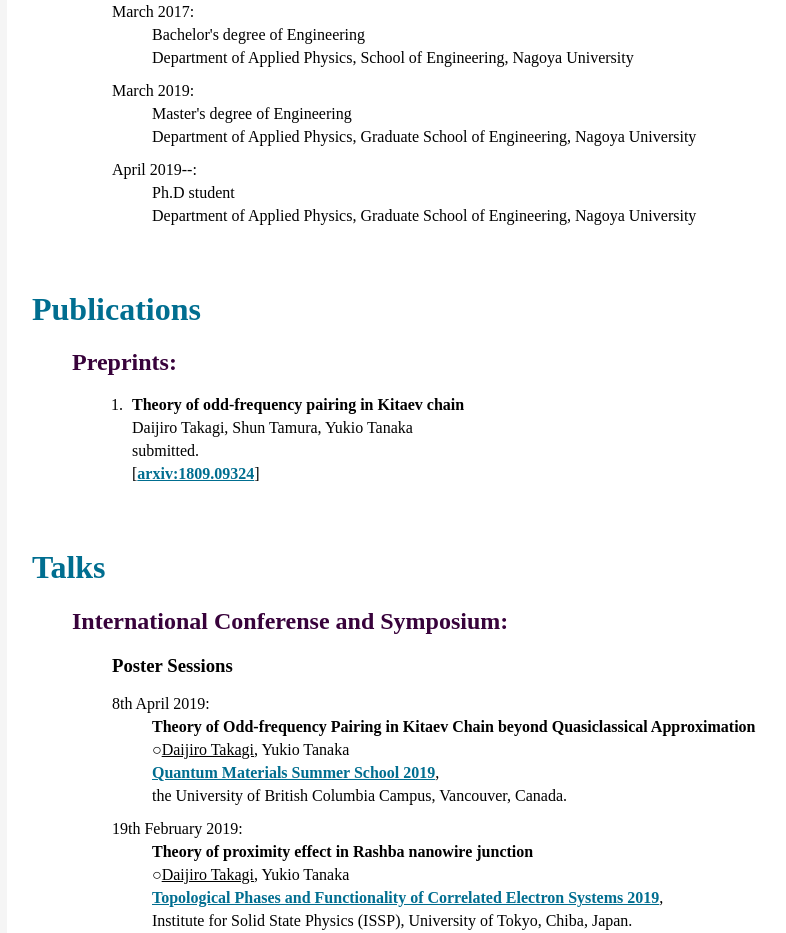
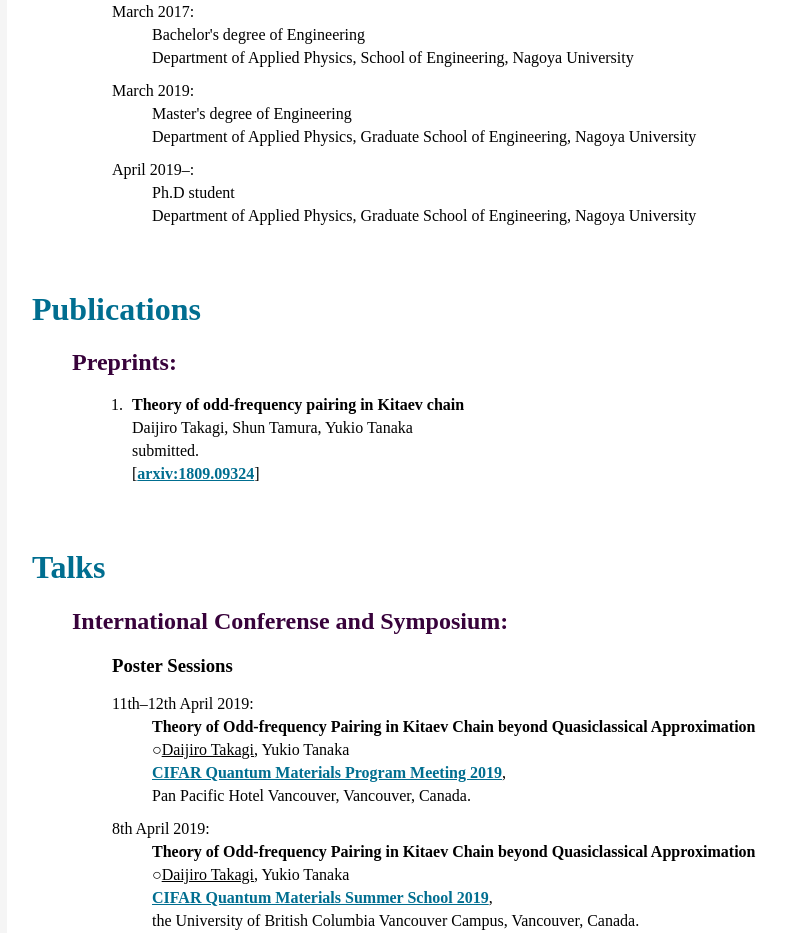
Before and after one commit to d-j-takagi/d-j-takagi.github.io, a plain HTML site: page eng/index.html in a window 1280 px wide. Shown: the part 1056-1989 px from the top of the page, without its empty margins (57-843 px from the left). Drawn offline with Linux system fonts and the light colour scheme.

Commit message:
update schedule

```diff
--- a/eng/index.html
+++ b/eng/index.html
@@ -37,7 +37,7 @@
         <div class="container">
             <div class="main">
                 <div class="name">
-                    <p class="update">Last update date: 10th April 2019</p>
+                    <p class="update">Last update date: 23rd April 2019</p>
                     <h2 class="engjp">English &emsp; <a href="../" class="exlink">Japanese</a></h2>
                     <h1 class="localruby" id="00">
                         たかぎ だいじろう
@@ -90,7 +90,7 @@
                                 <li class="cveng">Master's degree of Engineering</li>
                                 <li class="cveng">Department of Applied Physics, Graduate School of Engineering, Nagoya University</li>
                             </ul>
-                        <li class="cvdateeng">April 2019--:</li>
+                        <li class="cvdateeng">April 2019&ndash;:</li>
                         <ul class="listnone">
                         <li class="cveng">Ph.D student</li>
                         <li class="cveng">Department of Applied Physics, Graduate School of Engineering, Nagoya University</li>
@@ -115,12 +115,19 @@
                         <li><h2 class="local">International Conferense and Symposium:</h2></li>
                         <ul class="listnone">
                         <p><h3 class="poster_oral">Poster Sessions</h3></p>
+                        <li class="date">11th&ndash;12th April 2019:</li>
+                        <ul class="listnone">
+                            <li><b>Theory of Odd-frequency Pairing in Kitaev Chain beyond Quasiclassical Approximation</b></li>
+                        <li>&#9675;<u>Daijiro Takagi</u>, Yukio Tanaka</li>
+                        <li><a href="https://www.eiseverywhere.com/ehome/qm2019april/846767/" class="exlink">CIFAR Quantum Materials Program Meeting 2019</a>, </li>
+                        <li>Pan Pacific Hotel Vancouver, Vancouver, Canada.</li>
+                        </ul>
                         <li class="date">8th April 2019:</li>
                         <ul class="listnone">
                             <li><b>Theory of Odd-frequency Pairing in Kitaev Chain beyond Quasiclassical Approximation</b></li>
                         <li>&#9675;<u>Daijiro Takagi</u>, Yukio Tanaka</li>
-                        <li><a href="https://www.qmi2dschool.com/" class="exlink">Quantum Materials Summer School 2019</a>, </li>
-                        <li>the University of British Columbia Campus, Vancouver, Canada.</li>
+                        <li><a href="https://www.qmi2dschool.com/" class="exlink">CIFAR Quantum Materials Summer School 2019</a>, </li>
+                        <li>the University of British Columbia Vancouver Campus, Vancouver, Canada.</li>
                         </ul>
                         <li class="date">19th February 2019:</li>
                         <ul class="listnone">
```
Also changed, not shown: index.html (+11 -4 lines).
